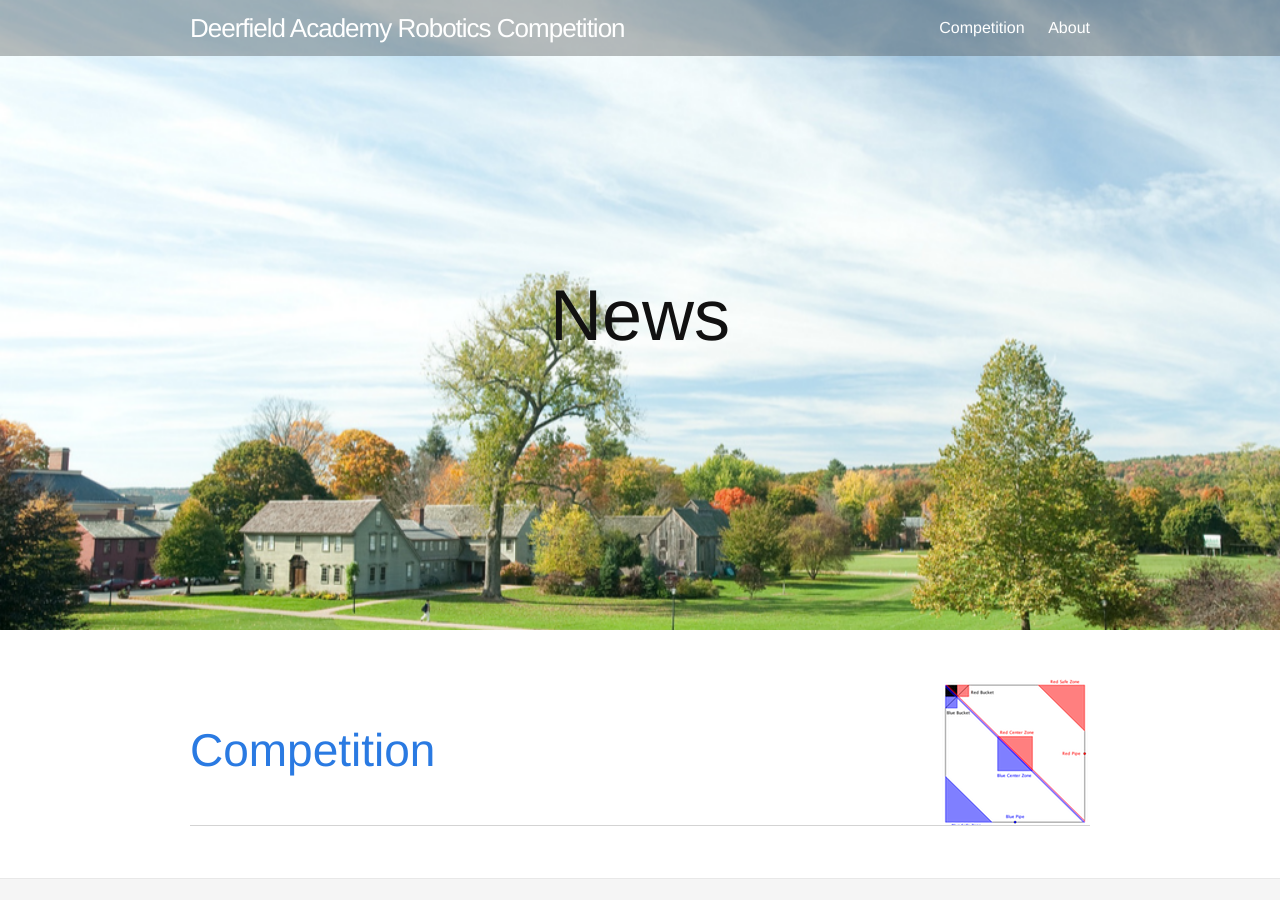
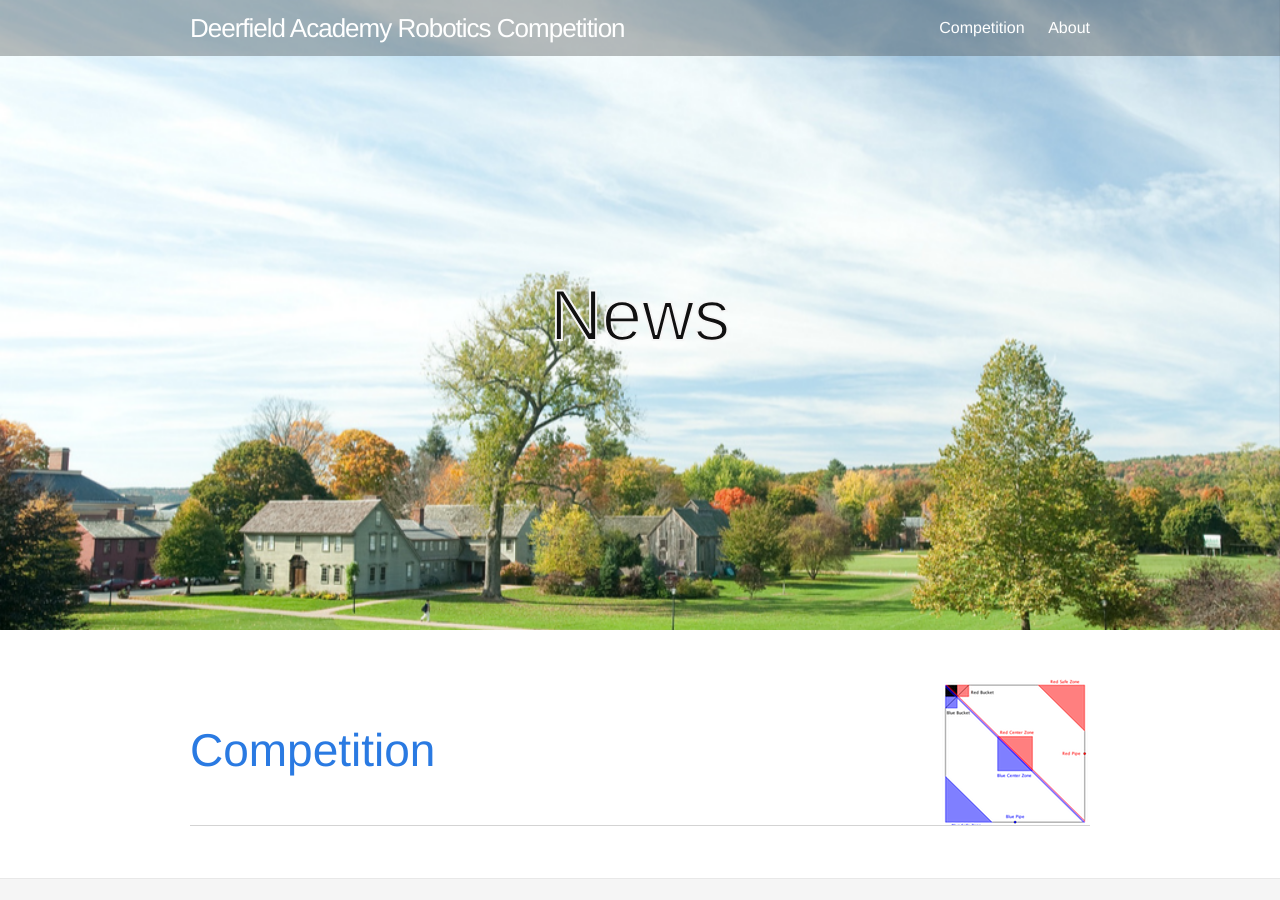
Before and after one commit to jtaylor1029/darc, a Jekyll site: the page built from news/news.md, in a window 1280 px wide and 900 px high. Built offline with Jekyll 4.4.1, drawn with Linux system fonts in a browser that asks for light colours.

Commit message:
Hightlight title

```diff
--- a/_sass/darc/_header.scss
+++ b/_sass/darc/_header.scss
@@ -55,6 +55,8 @@
   right: 0;
   left: 0;
   z-index: -1;
+  -webkit-text-stroke-width: 2px;
+  -webkit-text-stroke-color: whitesmoke;
 }
 
 .site-title {
```
